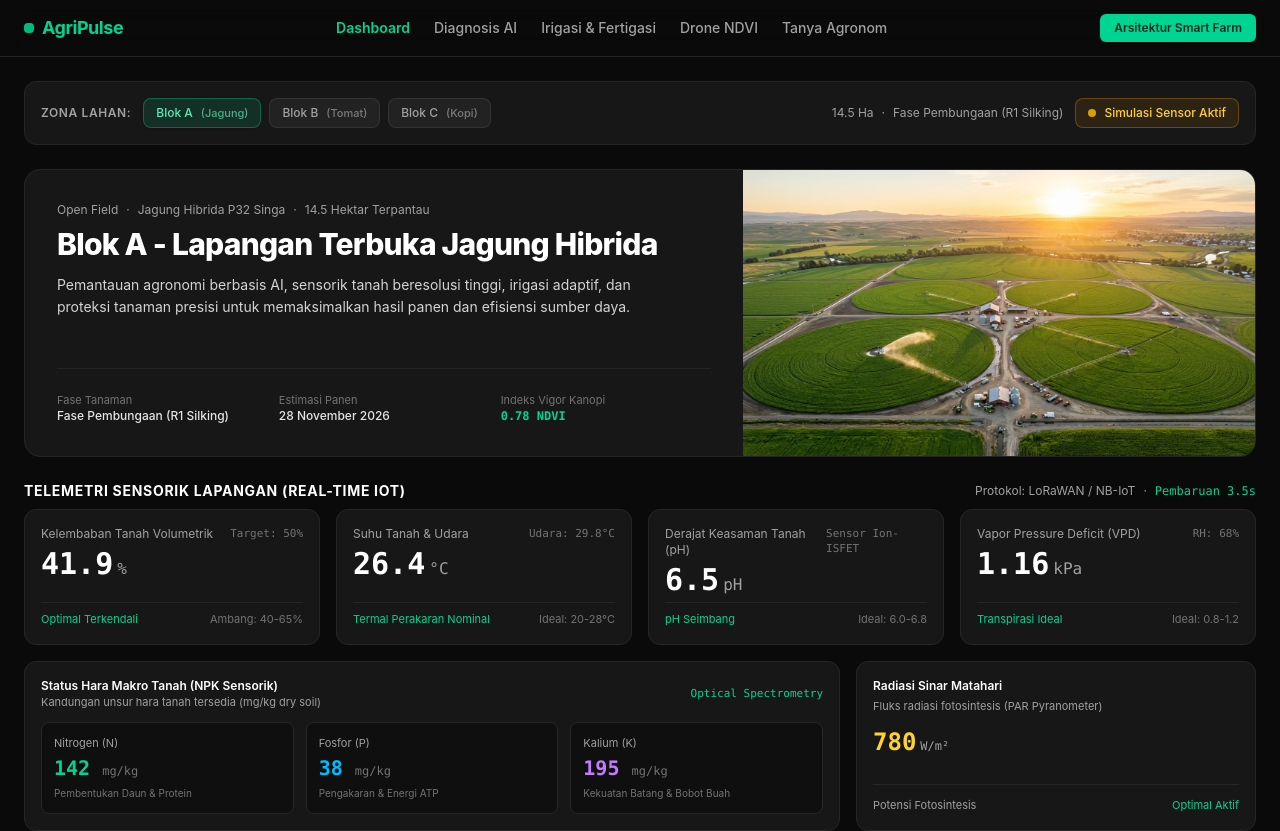
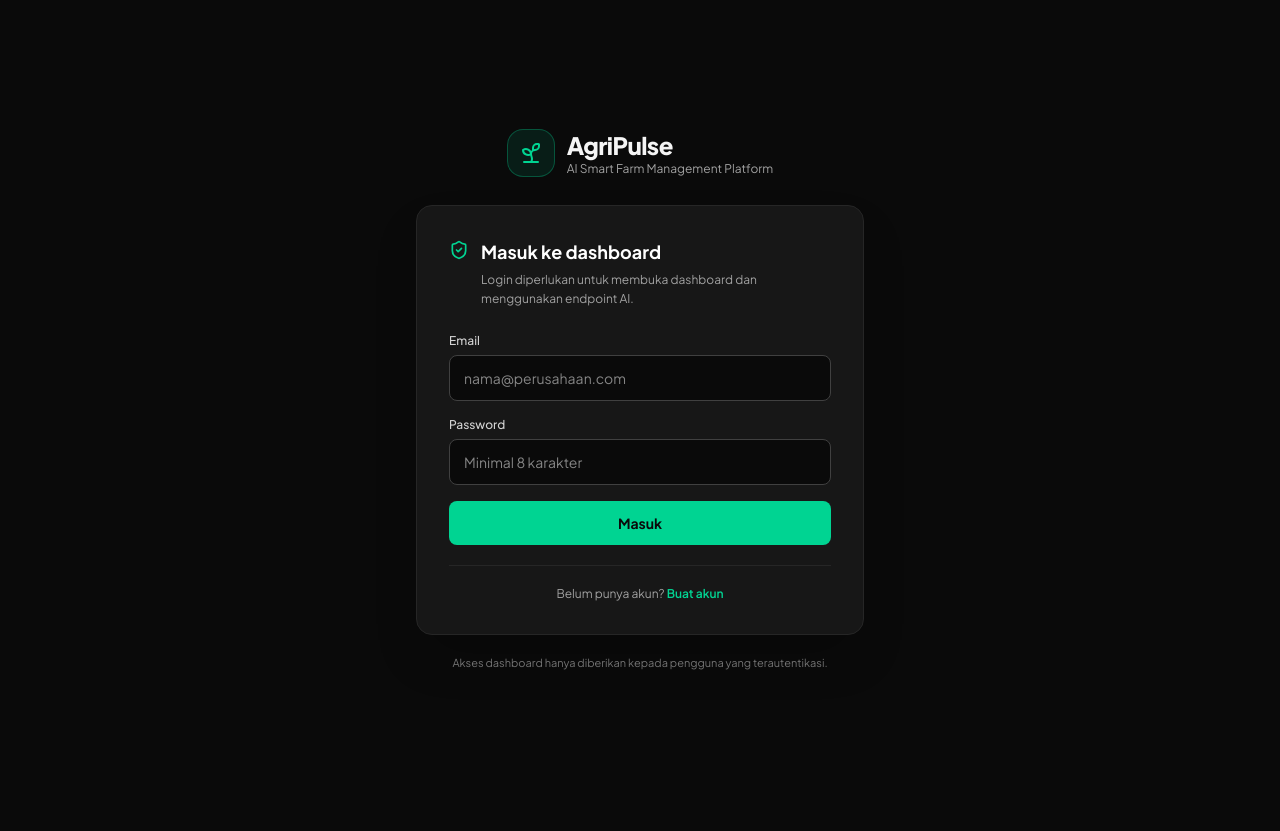
Before and after one commit to amlboeton/Smart-Farm-Management-by-AI, a React (Vite) app: page / in a window 1280 px wide. Shown: the top 831 px of the page. After the commit the page ends 800 px from the top, so only its background shows below. Built offline with nearby package versions, Linux system fonts and the light colour scheme; no server answers.

Commit message:
Protect AgriPulse dashboard with Supabase Auth

```diff
--- a/src/main.tsx
+++ b/src/main.tsx
@@ -1,5 +1,10 @@
 import {createRoot} from 'react-dom/client';
 import App from './App.tsx';
+import { AuthGate } from './components/AuthGate';
 import './index.css';
 
-createRoot(document.getElementById('root')!).render(<App />);
+createRoot(document.getElementById('root')!).render(
+  <AuthGate>
+    <App />
+  </AuthGate>,
+);
```
